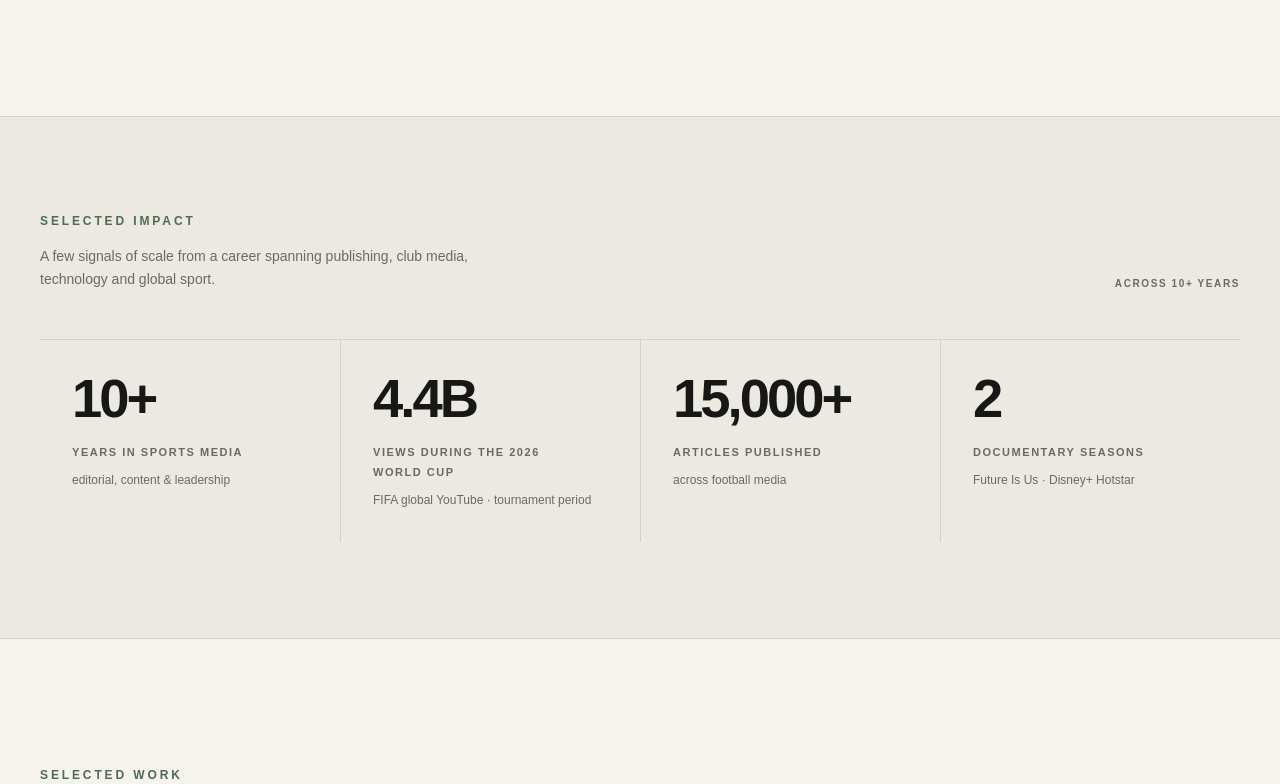
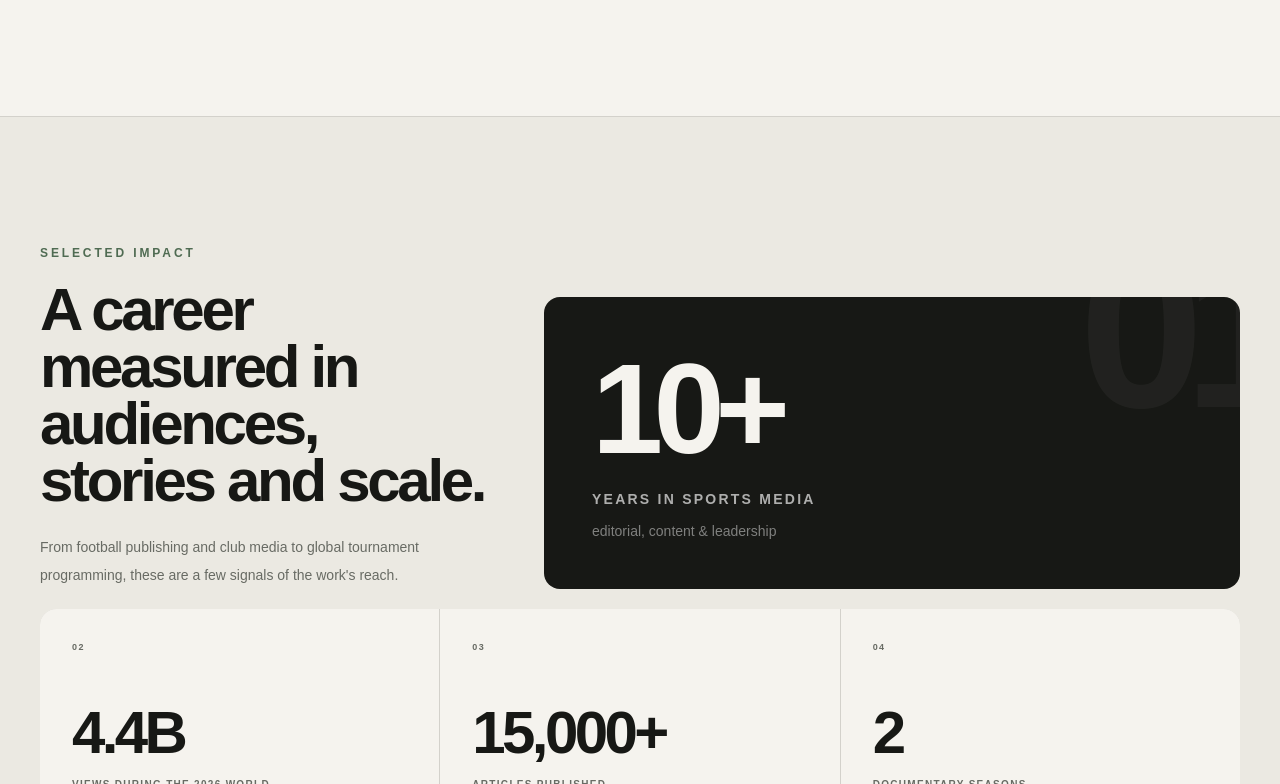
Before and after one commit to AakarshBot/aakars-portfolio-v2, a Next.js app: page / in a window 1280 px wide. Shown: the part 816-1600 px from the top of the page. Built offline with nearby package versions, Linux system fonts and the light colour scheme.

Commit message:
Restore visual impact section

```diff
--- a/src/components/Impact.tsx
+++ b/src/components/Impact.tsx
@@ -2,28 +2,42 @@ import { metrics } from "@/data/portfolio";
 import { SectionLabel } from "./SectionLabel";
 
 export function Impact() {
+  const [primary, ...supporting] = metrics;
+
   return (
-    <section id="impact" className="border-y border-black/10 bg-[var(--surface)]">
-      <div className="mx-auto max-w-7xl px-5 py-16 sm:px-6 sm:py-20 lg:px-10 lg:py-24">
-        <div className="mb-10 flex items-end justify-between gap-6 sm:mb-12">
+    <section id="impact" className="overflow-hidden border-y border-black/10 bg-[var(--surface)]">
+      <div className="mx-auto max-w-7xl px-5 py-20 sm:px-6 sm:py-24 lg:px-10 lg:py-32">
+        <div className="grid gap-10 lg:grid-cols-[0.8fr_1.2fr] lg:items-end">
           <div>
             <SectionLabel>Selected impact</SectionLabel>
-            <p className="mt-4 max-w-md text-sm leading-relaxed text-[var(--muted)]">
-              A few signals of scale from a career spanning publishing, club media, technology and global sport.
+            <h2 className="mt-5 max-w-xl text-4xl font-semibold leading-[0.95] tracking-[-0.055em] sm:text-5xl lg:text-6xl">
+              A career measured in audiences, stories and scale.
+            </h2>
+            <p className="mt-6 max-w-md text-sm leading-7 text-[var(--muted)]">
+              From football publishing and club media to global tournament programming, these are a few signals of the work&apos;s reach.
             </p>
           </div>
-          <span className="hidden text-[10px] font-semibold tracking-[0.16em] text-[var(--muted)] uppercase md:block">Across 10+ years</span>
+
+          <div className="relative overflow-hidden rounded-2xl bg-[var(--foreground)] p-7 text-[var(--background)] sm:p-10 lg:p-12">
+            <div className="absolute -right-12 -top-20 text-[10rem] font-semibold leading-none tracking-[-0.09em] text-white/[0.045] sm:text-[14rem]">01</div>
+            <div className="relative">
+              <div className="text-[4.8rem] font-semibold leading-none tracking-[-0.075em] sm:text-[7rem] lg:text-[8rem]">{primary.value}</div>
+              <div className="mt-4 max-w-sm text-xs font-semibold uppercase leading-5 tracking-[0.16em] text-white/65 sm:text-sm">{primary.label}</div>
+              {primary.note && <div className="mt-3 text-sm text-white/45">{primary.note}</div>}
+            </div>
+          </div>
         </div>
 
-        <div className="grid border-t border-black/10 sm:grid-cols-2 lg:grid-cols-4">
-          {metrics.map((metric, index) => (
-            <div
-              key={metric.label}
-              className={`min-h-[160px] border-b border-black/10 py-7 sm:min-h-[175px] sm:px-7 lg:min-h-[190px] lg:border-b-0 lg:px-8 lg:py-8 ${index % 2 === 1 ? "sm:border-l" : ""} ${index >= 2 ? "sm:border-t lg:border-t-0 lg:border-l" : ""}`}
-            >
-              <div className="text-[2.65rem] font-semibold leading-none tracking-[-0.055em] sm:text-5xl lg:text-[3.4rem]">{metric.value}</div>
-              <div className="mt-4 max-w-[190px] text-[10px] font-semibold leading-5 tracking-[0.14em] text-[var(--muted)] uppercase sm:text-[11px]">{metric.label}</div>
-              {metric.note && <div className="mt-2 max-w-[220px] text-xs leading-5 text-[var(--muted)]">{metric.note}</div>}
+        <div className="mt-5 grid gap-px overflow-hidden rounded-2xl bg-black/10 sm:grid-cols-3">
+          {supporting.map((metric, index) => (
+            <div key={metric.label} className="group relative min-h-[185px] bg-[var(--background)] p-7 transition duration-300 hover:bg-white sm:p-8 lg:min-h-[215px]">
+              <div className="mb-12 flex items-center justify-between text-[9px] font-semibold uppercase tracking-[0.16em] text-[var(--muted)]">
+                <span>0{index + 2}</span>
+                <span className="opacity-0 transition-opacity group-hover:opacity-100">Career signal</span>
+              </div>
+              <div className="text-4xl font-semibold tracking-[-0.06em] sm:text-5xl lg:text-6xl">{metric.value}</div>
+              <div className="mt-3 max-w-[220px] text-[10px] font-semibold uppercase leading-5 tracking-[0.13em] text-[var(--muted)]">{metric.label}</div>
+              {metric.note && <div className="mt-2 text-xs leading-5 text-[var(--muted)]">{metric.note}</div>}
             </div>
           ))}
         </div>
```
